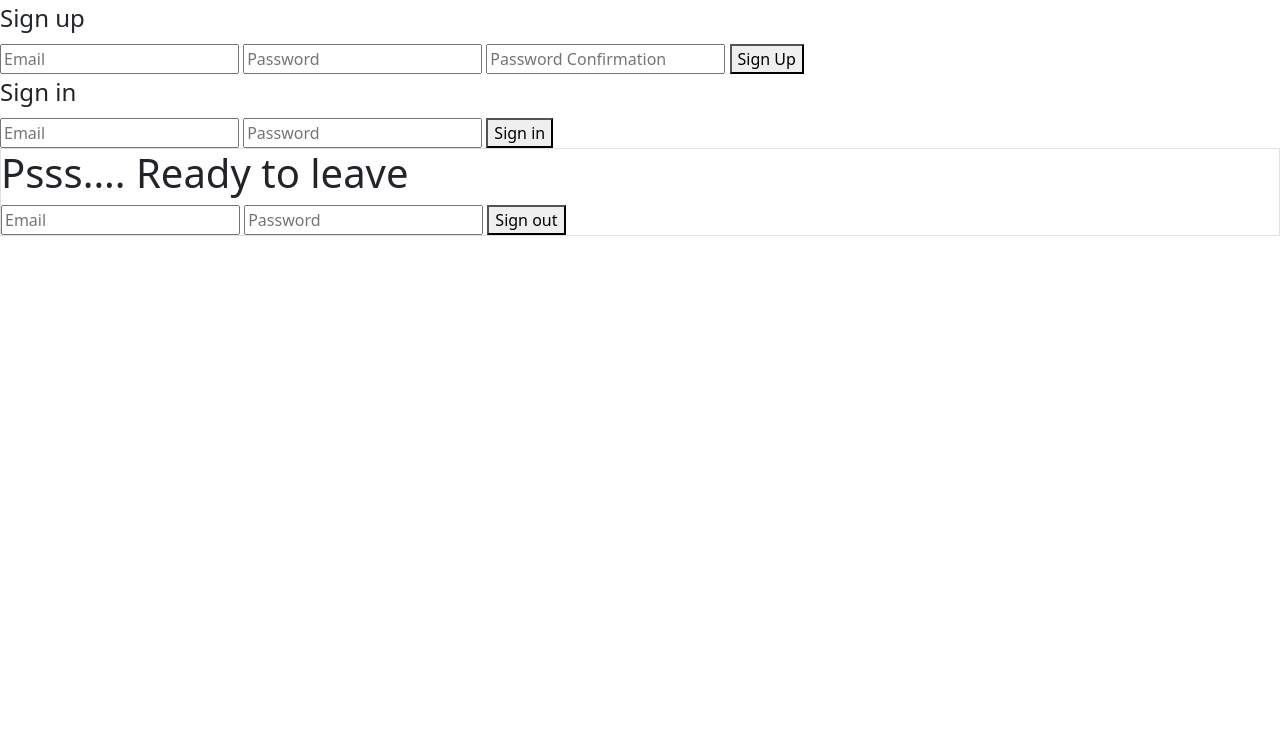
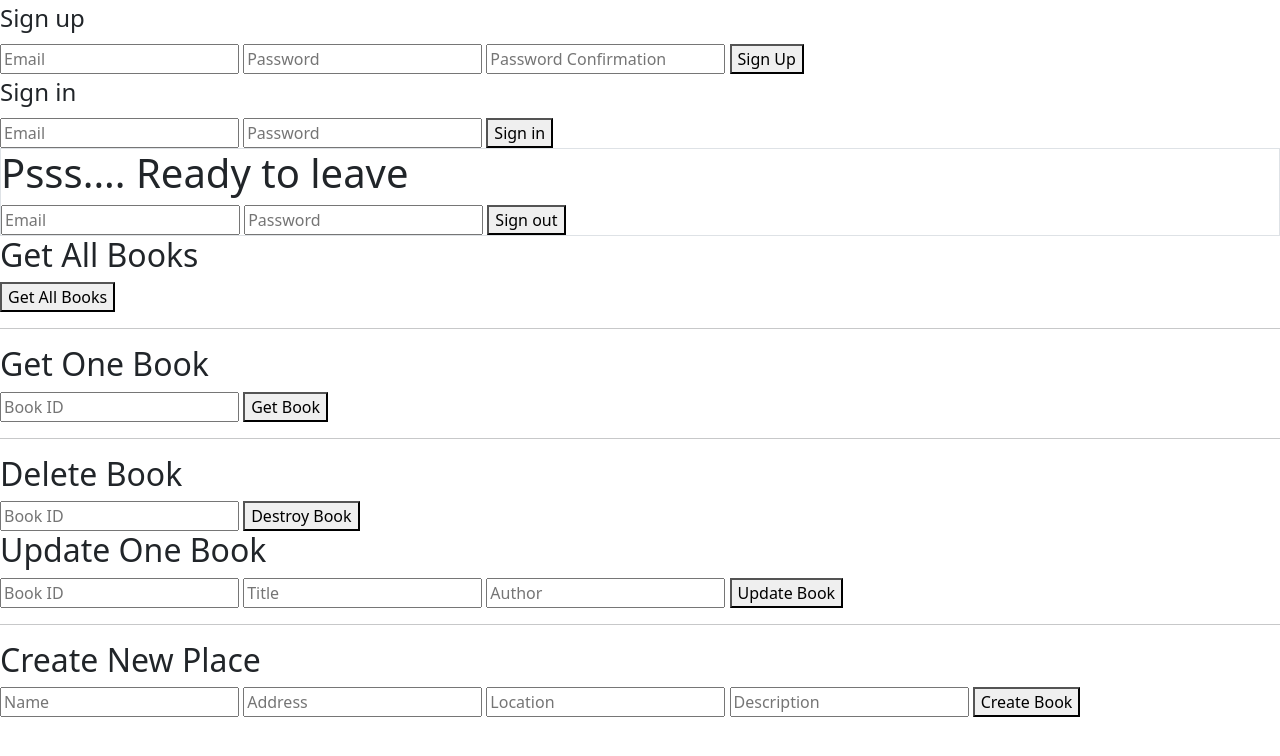
Before and after one commit to erick3422/friendlyPlaces-App-Client, a website built with webpack: page index.html in a window 1280 px wide. Built offline with nearby package versions, Linux system fonts and the light colour scheme; a web font is replaced by a local one.

Commit message:
6 commit

```diff
--- a/app/config.js
+++ b/app/config.js
@@ -1,6 +1,6 @@
 let apiUrl
 const apiUrls = {
-  production: '<replace-with-heroku-url>',
+  production: 'https://murmuring-bastion-16711.herokuapp.com',
   development: 'http://localhost:4741'
 }
 
--- a/index.html
+++ b/index.html
@@ -61,12 +61,63 @@
 </section>
 
 
+<!-- We only want this  section to be visible after we sign in -->
+<section id = "user-sign-in">
+  <h2>Get All Books </h2>
+  <button id="books-index">Get All Books </button>
+  <hr>
+
+  <h2>Get One Book</h2>
+  <form id="books-show">
+    <input type="text" name="book[id]" placeholder="Book ID" required>
+    <!-- Since this button is inside a form, is has the type submit by default, clicked and form will be submitted -->
+    <button>Get Book</button>
+  </form>
+  <hr>
+
+  <h2>Delete Book</h2>
+  <form id="book-to-delete">
+    <input type="text" name="book[id]" placeholder="Book ID" required>
+    <!-- Since this button is inside a form, is has the type submit by default,
+clicked and will delete the specific book -->
+    <button>Destroy Book</button>
+  </form>
+
+  <h2>Update One Book</h2>
+  <form id="books-update">
+    <input type="text" name="book[id]" placeholder="Book ID" required>
+    <input type="text" name="book[title]" placeholder="Title" required>
+    <input type="text" name="book[author]" placeholder="Author" required>
+    <!-- Since this button is inside a form, is has the type submit by default,
+clicked and will update the specific book -->
+    <button>Update Book</button>
+  </form>
+  <hr>
+
+  <h2>Create New Place</h2>
+  <form id="place-create">
+    <input type="text" name="places[name]" placeholder="Name" required>
+    <input type="text" name="places[address]" placeholder="Address" required>
+    <input type="text" name="places[location]" placeholder="Location" required>
+    <input type="text" name="places[description]" placeholder="Description" required>
+    <!-- Since this button is inside a form, is has the type submit by default,
+clicked and will create the specific book -->
+    <button>Create Book</button>
+  </form>
+
+</section>
+
+
+
+
 <!-- Create a section for our user feedback-->
 <section>
   <div id="error-message"></div>
   <div id="message-display"></div>
   <div id="winner-message"></div>
+  <div id="books-display"></div>
 </section>
+
 
 
  </body>
```
Also changed, not shown: 10 other files.
